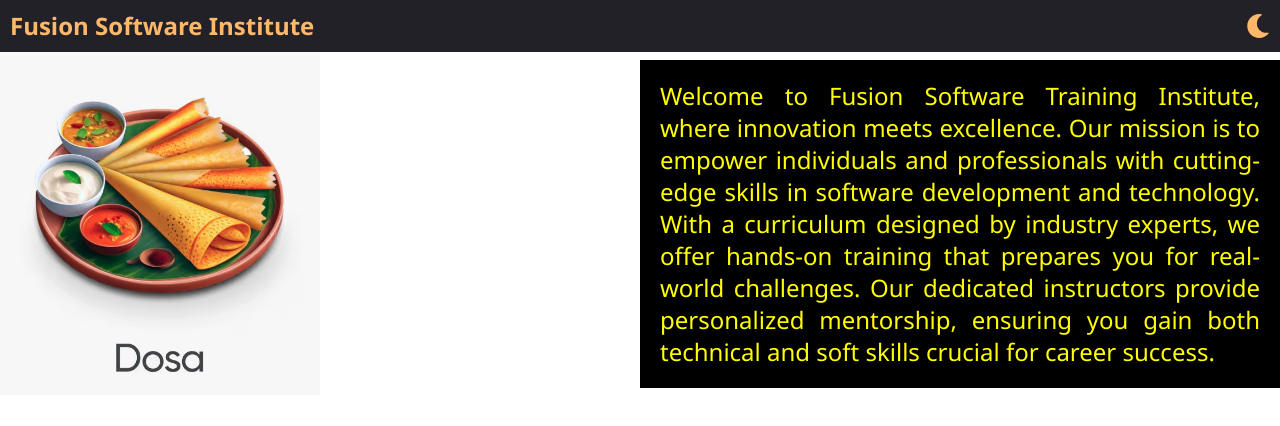
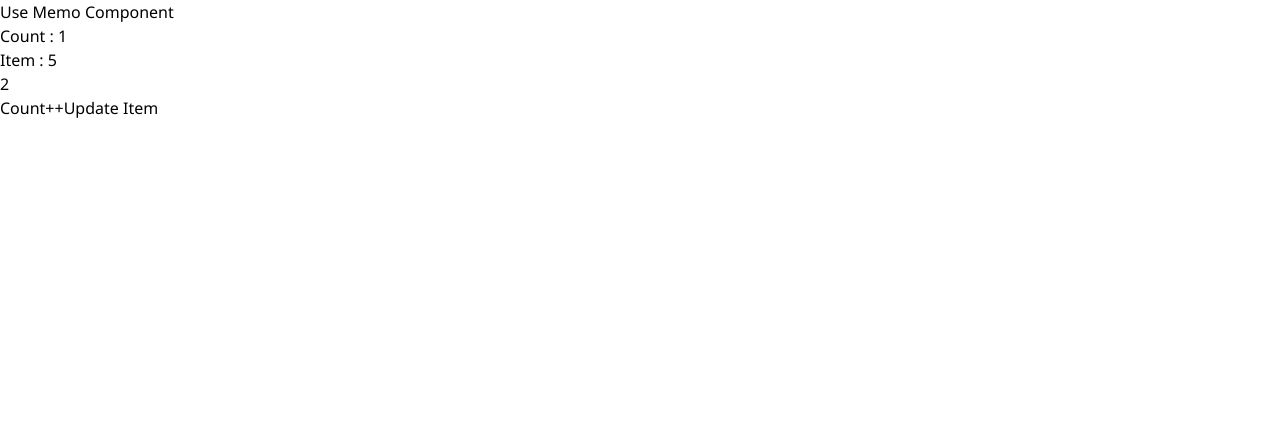
Before and after one commit to vinaypathrikarreactjstrainer/react-projectsession, a React (Vite) app in the folder app-pradnya/: page / in a window 1280 px wide. Shown: the top 426 px of the page. Built offline with nearby package versions, Linux system fonts and the light colour scheme.

Commit message:
useMemo hook example

```diff
--- a/app-pradnya/src/App.jsx
+++ b/app-pradnya/src/App.jsx
@@ -2,6 +2,7 @@ import React from "react";
 import Skills from "./components/skill/Skills";
 import Carousal from "./components/carousel/Carousal";
 import Themes from "./components/themes/Themes";
+import UseMemo from "./components/assignments/UseMemo";
 
 const App = () => {
   const data = [
@@ -18,7 +19,8 @@ const App = () => {
     <>
       {/* <Carousal />
       <Skills skill = {data} /> */}
-      <Themes />
+      {/* <Themes /> */}
+      <UseMemo />
     </>
   )
 }
--- /dev/null
+++ b/app-pradnya/src/components/assignments/UseMemo.jsx
@@ -0,0 +1,42 @@
+import React, { useMemo, useState } from "react";
+
+const UseMemo = () => {
+    // States
+    const [count, setCount] = useState(1);
+    const [item, setItem] = useState(5);
+
+    // functions
+    const handleCount = () => {
+        console.log('inside the handleCount func.');
+        setCount(count + 1);
+    }
+
+    // const pradnya = () => {
+    //     console.log('inside the pradnya function');
+    //     return count * 2;
+    // }
+
+    const useMemoPradyna = useMemo(() => {
+        console.log('inside the pradnya function');
+        return count * 2;
+    }, [count]);
+
+    console.log('UseMemo Component');
+    return (
+        <>
+            <h1>Use Memo Component</h1>
+            <h2>Count : {count}</h2>
+            <h2>Item : {item}</h2>
+            {/* <h2>{pradnya()}</h2> */}
+            <h2>{useMemoPradyna}</h2>
+            <button type="button"
+                onClick={() => handleCount()}
+            >Count++</button>
+            <button type="button"
+                onClick={() => setItem(item * 2)}
+            >Update Item</button>
+        </>
+    )
+}
+
+export default UseMemo
```
